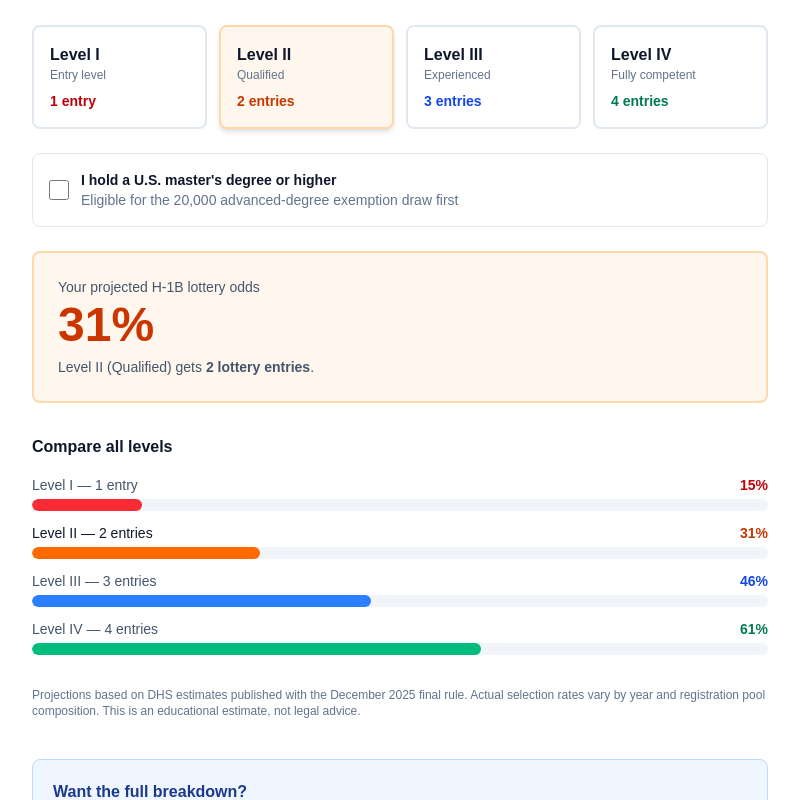
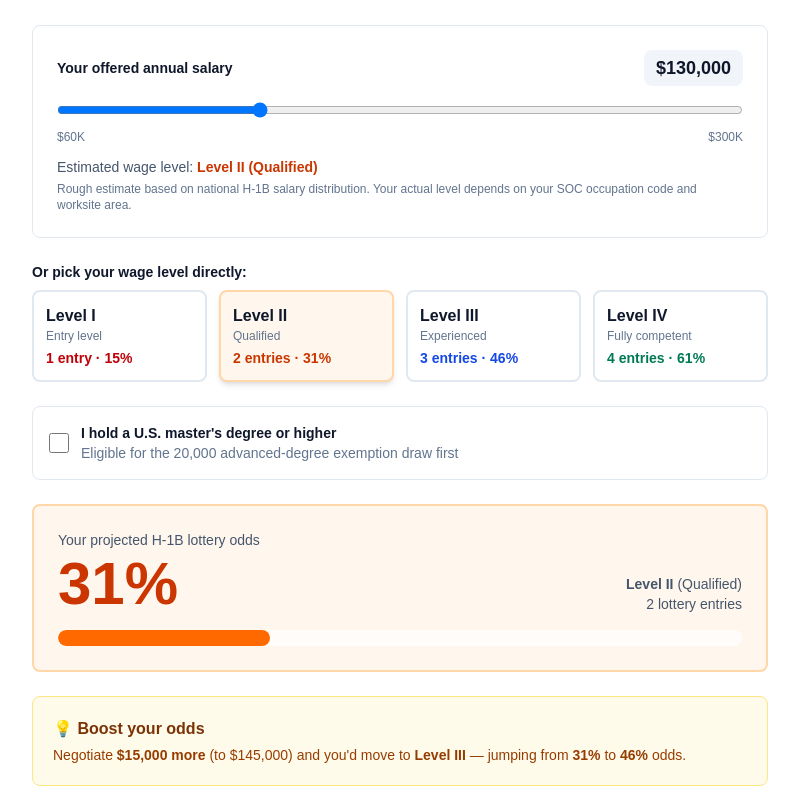
Before and after one commit to mtalha102503/visatalentusa, a Next.js app: page /tools/lottery-odds in a window 1280 px wide. Shown: the part 260-1060 px from the top of the page, without its empty margins (240-1039 px from the left). Built offline with nearby package versions, Linux system fonts and the light colour scheme.

Commit message:
Update app/tools/lottery-odds/OddsCalculator.tsx (Supabase data layer)

```diff
--- a/app/tools/lottery-odds/OddsCalculator.tsx
+++ b/app/tools/lottery-odds/OddsCalculator.tsx
@@ -1,7 +1,7 @@
 "use client";
 
-import { useState } from "react";
-import { formatPct } from "@/lib/format";
+import { useState, useMemo } from "react";
+import { formatPct, formatUSD } from "@/lib/format";
 
 const LEVELS = [
   {
@@ -10,10 +10,13 @@ const LEVELS = [
     label: "Entry level",
     entries: 1,
     odds: 0.15,
+    minSalary: 0,
+    maxSalary: 109999,
     color: "bg-red-500",
     textColor: "text-red-700",
     bgLight: "bg-red-50",
     border: "border-red-200",
+    bar: "bg-red-500",
   },
   {
     level: 2,
@@ -21,10 +24,13 @@ const LEVELS = [
     label: "Qualified",
     entries: 2,
     odds: 0.31,
+    minSalary: 110000,
+    maxSalary: 144999,
     color: "bg-orange-500",
     textColor: "text-orange-700",
     bgLight: "bg-orange-50",
     border: "border-orange-200",
+    bar: "bg-orange-500",
   },
   {
     level: 3,
@@ -32,10 +38,13 @@ const LEVELS = [
     label: "Experienced",
     entries: 3,
     odds: 0.46,
+    minSalary: 145000,
+    maxSalary: 184999,
     color: "bg-blue-500",
     textColor: "text-blue-700",
     bgLight: "bg-blue-50",
     border: "border-blue-200",
+    bar: "bg-blue-500",
   },
   {
     level: 4,
@@ -43,45 +52,106 @@ const LEVELS = [
     label: "Fully competent",
     entries: 4,
     odds: 0.61,
+    minSalary: 185000,
+    maxSalary: 999999,
     color: "bg-emerald-500",
     textColor: "text-emerald-700",
     bgLight: "bg-emerald-50",
     border: "border-emerald-200",
+    bar: "bg-emerald-500",
   },
 ];
 
+function levelForSalary(salary: number) {
+  return LEVELS.find((l) => salary >= l.minSalary && salary <= l.maxSalary) ?? LEVELS[0];
+}
+
 export default function OddsCalculator() {
-  const [selected, setSelected] = useState(2);
+  const [salary, setSalary] = useState(130000);
   const [masters, setMasters] = useState(false);
+  const [manualLevel, setManualLevel] = useState<number | null>(null);
 
-  const current = LEVELS[selected - 1];
+  const estimated = useMemo(() => levelForSalary(salary), [salary]);
+  const current = manualLevel ? LEVELS[manualLevel - 1] : estimated;
 
-  // Master's cap gives a second draw; rough combined odds estimate
+  const baseOdds = current.odds;
   const combinedOdds = masters
-    ? 1 - (1 - current.odds) * (1 - current.odds * 0.7)
-    : current.odds;
+    ? 1 - (1 - baseOdds) * (1 - baseOdds * 0.7)
+    : baseOdds;
+
+  // Next level boost
+  const nextLevel = current.level < 4 ? LEVELS[current.level] : null;
+  const salaryToNext = nextLevel ? nextLevel.minSalary - salary : 0;
 
   return (
     <div>
-      {/* Level selector */}
-      <div className="grid grid-cols-2 gap-3 sm:grid-cols-4">
-        {LEVELS.map((l) => (
+      {/* Salary slider */}
+      <div className="rounded-lg border border-slate-200 bg-white p-6">
+        <div className="flex items-center justify-between">
+          <label className="text-sm font-semibold text-slate-900">
+            Your offered annual salary
+          </label>
+          <span className="rounded-lg bg-slate-100 px-3 py-1 text-lg font-bold text-slate-900">
+            {formatUSD(salary)}
+          </span>
+        </div>
+        <input
+          type="range"
+          min={60000}
+          max={300000}
+          step={5000}
+          value={salary}
+          onChange={(e) => {
+            setSalary(Number(e.target.value));
+            setManualLevel(null);
+          }}
+          className="mt-4 w-full"
+          aria-label="Annual salary"
+        />
+        <div className="mt-1 flex justify-between text-xs text-slate-500">
+          <span>$60K</span>
+          <span>$300K</span>
+        </div>
+        <p className="mt-3 text-sm text-slate-600">
+          Estimated wage level:{" "}
+          <strong className={estimated.textColor}>
+            {estimated.name} ({estimated.label})
+          </strong>
+        </p>
+        <p className="mt-1 text-xs text-slate-500">
+          Rough estimate based on national H-1B salary distribution. Your actual
+          level depends on your SOC occupation code and worksite area.
+        </p>
+      </div>
+
+      {/* Manual level override */}
+      <div className="mt-6">
+        <p className="text-sm font-semibold text-slate-900">
+          Or pick your wage level directly:
+        </p>
+        <div className="mt-2 grid grid-cols-2 gap-3 sm:grid-cols-4">
+          {LEVELS.map((l) => {
+            const active = (manualLevel ?? estimated.level) === l.level;
+            return (
               <button
                 key={l.level}
-            onClick={() => setSelected(l.level)}
-            className={`rounded-lg border-2 p-4 text-left transition ${
-              selected === l.level
+                onClick={() => setManualLevel(l.level)}
+                className={`rounded-lg border-2 p-3 text-left transition ${
+                  active
                     ? `${l.border} ${l.bgLight} shadow-md`
                     : "border-slate-200 bg-white hover:border-slate-300"
                 }`}
               >
                 <p className="font-bold text-slate-900">{l.name}</p>
                 <p className="text-xs text-slate-500">{l.label}</p>
-            <p className={`mt-2 text-sm font-semibold ${l.textColor}`}>
-              {l.entries} {l.entries === 1 ? "entry" : "entries"}
+                <p className={`mt-1 text-sm font-semibold ${l.textColor}`}>
+                  {l.entries} {l.entries === 1 ? "entry" : "entries"} ·{" "}
+                  {formatPct(l.odds, 0)}
                 </p>
               </button>
-        ))}
+            );
+          })}
+        </div>
       </div>
 
       {/* Master's toggle */}
@@ -102,38 +172,68 @@ export default function OddsCalculator() {
         </span>
       </label>
 
-      {/* Result */}
+      {/* Result gauge */}
       <div className={`mt-6 rounded-lg border-2 ${current.border} ${current.bgLight} p-6`}>
+        <div className="flex items-end justify-between">
+          <div>
             <p className="text-sm font-medium text-slate-600">
               Your projected H-1B lottery odds
             </p>
-        <p className={`mt-1 text-5xl font-extrabold ${current.textColor}`}>
-          {formatPct(masters ? combinedOdds : current.odds, 0)}
-        </p>
-        <p className="mt-2 text-sm text-slate-600">
-          {current.name} ({current.label}) gets{" "}
-          <strong>
-            {current.entries} {current.entries === 1 ? "lottery entry" : "lottery entries"}
-          </strong>
-          {masters && " plus a second draw in the regular cap"}.
+            <p className={`mt-1 text-6xl font-extrabold ${current.textColor}`}>
+              {formatPct(combinedOdds, 0)}
             </p>
           </div>
+          <div className="text-right text-sm text-slate-600">
+            <p>
+              <strong>{current.name}</strong> ({current.label})
+            </p>
+            <p>
+              {current.entries} {current.entries === 1 ? "lottery entry" : "lottery entries"}
+            </p>
+            {masters && <p className="text-xs">+ master&apos;s cap 2nd draw</p>}
+          </div>
+        </div>
+        {/* Gauge bar */}
+        <div className="mt-4 h-4 overflow-hidden rounded-full bg-white/70">
+          <div
+            className={`h-full rounded-full ${current.bar} transition-all duration-500`}
+            style={{ width: `${combinedOdds * 100}%` }}
+          />
+        </div>
+      </div>
 
-      {/* Comparison bars */}
+      {/* Boost calculator */}
+      {nextLevel && salaryToNext > 0 && (
+        <div className="mt-6 rounded-lg border border-amber-200 bg-amber-50 p-5">
+          <p className="font-semibold text-amber-900">💡 Boost your odds</p>
+          <p className="mt-1 text-sm text-amber-800">
+            Negotiate <strong>{formatUSD(salaryToNext)} more</strong> (to{" "}
+            {formatUSD(nextLevel.minSalary)}) and you&apos;d move to{" "}
+            <strong>{nextLevel.name}</strong> — jumping from{" "}
+            <strong>{formatPct(baseOdds, 0)}</strong> to{" "}
+            <strong>{formatPct(nextLevel.odds, 0)}</strong> odds.
+          </p>
+        </div>
+      )}
+
+      {/* Comparison */}
       <div className="mt-8">
         <h3 className="font-semibold text-slate-900">Compare all levels</h3>
         <div className="mt-4 space-y-3">
-          {LEVELS.map((l) => (
+          {LEVELS.map((l) => {
+            const active = (manualLevel ?? estimated.level) === l.level;
+            return (
               <button
                 key={l.level}
-              onClick={() => setSelected(l.level)}
+                onClick={() => setManualLevel(l.level)}
                 className="block w-full text-left"
               >
                 <div className="flex items-center justify-between text-sm">
                   <span
-                  className={`font-medium ${selected === l.level ? "text-slate-900" : "text-slate-600"}`}
+                    className={`font-medium ${active ? "text-slate-900" : "text-slate-600"}`}
                   >
                     {l.name} — {l.entries} {l.entries === 1 ? "entry" : "entries"}
+                    {active && " ← you"}
                   </span>
                   <span className={`font-bold ${l.textColor}`}>
                     {formatPct(l.odds, 0)}
@@ -141,19 +241,22 @@ export default function OddsCalculator() {
                 </div>
                 <div className="mt-1 h-3 overflow-hidden rounded-full bg-slate-100">
                   <div
-                  className={`h-full rounded-full ${l.color} transition-all`}
+                    className={`h-full rounded-full ${l.bar} transition-all`}
                     style={{ width: `${l.odds * 100}%` }}
                   />
                 </div>
               </button>
-          ))}
+            );
+          })}
         </div>
       </div>
 
       <p className="mt-8 text-xs text-slate-500">
-        Projections based on DHS estimates published with the December 2025
-        final rule. Actual selection rates vary by year and registration pool
-        composition. This is an educational estimate, not legal advice.
+        Salary-to-level mapping is a rough national estimate. Your actual OEWS
+        wage level is determined by your SOC occupation code and worksite
+        geographic area — consult your employer or attorney. Odds projections
+        from DHS (Dec 2025 final rule). Educational estimate only, not legal
+        advice.
       </p>
     </div>
   );
```
Lines whose indentation alone changed are shown as unchanged.
